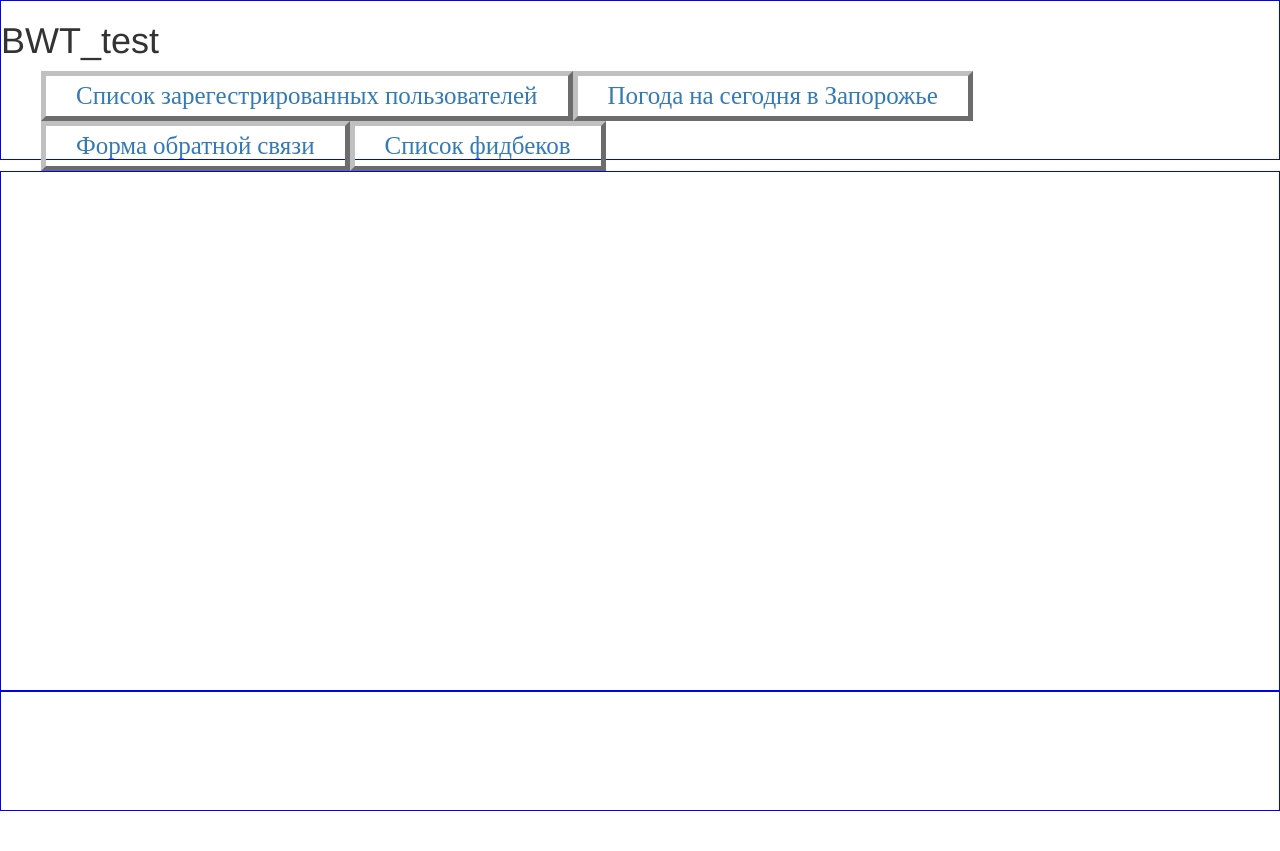
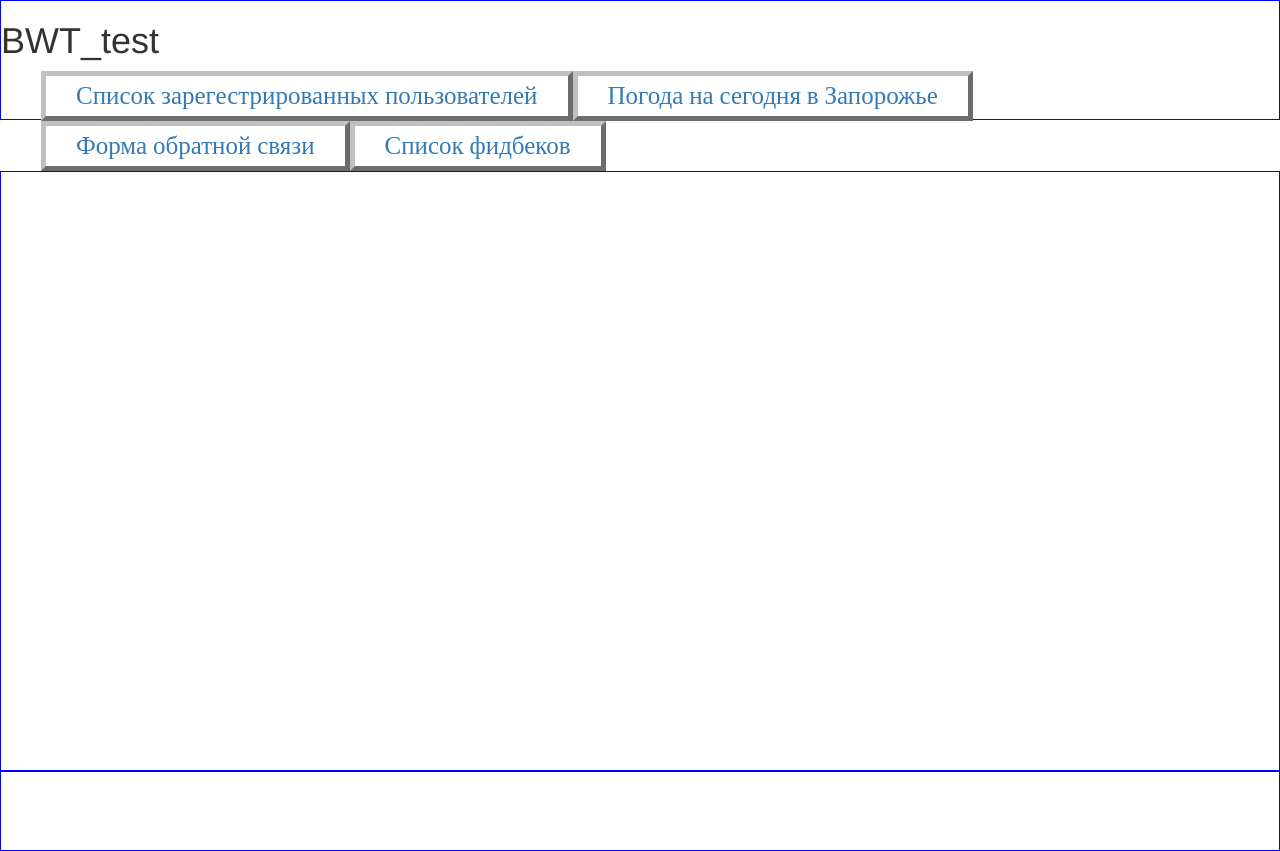
Before and after one commit to AlexWityuk/BWT_test_Wityuk, a PHP site: page /views/index.php in a window 1280 px wide. Before the commit the page ends 811 px from the top, so only its background shows below. Run offline with PHP 8.4, Linux system fonts and the light colour scheme.

Commit message:
Изменения стиля3

```diff
--- a/template/css/style.css
+++ b/template/css/style.css
@@ -5,20 +5,20 @@ html, body {
 .header
 {
   width: 100%;
-  height: 20%;
+  height: 15%;
   border: 1px solid blue;
 }
 .content
 {
   width: 100%;
-  height:65%;
+  height:75%;
   float: left;
   border: 1px solid blue;
 }
 .footer
 {
   width: 100%;
-  height: 15%;
+  height: 10%;
   clear: both;
   border: 1px solid blue;
 }
```
